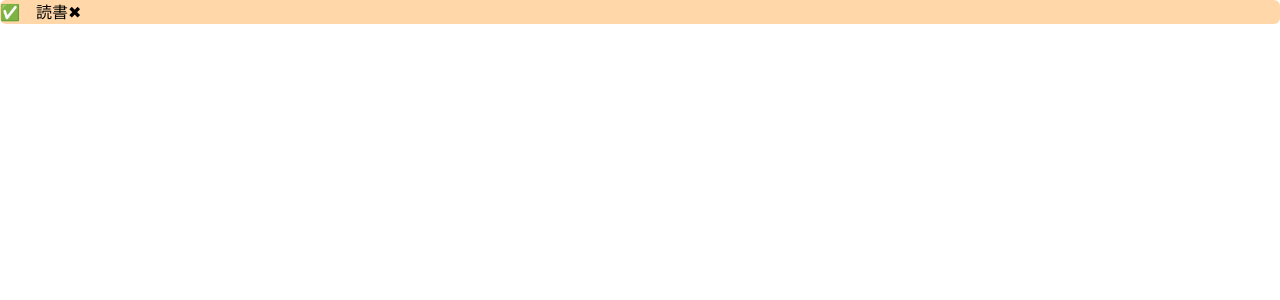
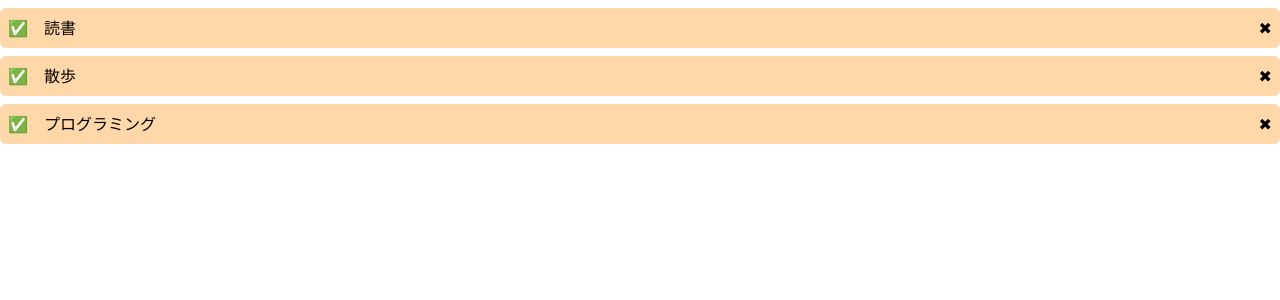
Before and after one commit to Naoya-0213/Next.js_supabase_yt, a Next.js app: page /componets/TodoList in a window 1280 px wide. Shown: the top 300 px of the page. Built offline with nearby package versions, Linux system fonts and the light colour scheme.

Commit message:
TodoList更新

```diff
--- a/pages/componets/TodoList.tsx
+++ b/pages/componets/TodoList.tsx
@@ -4,9 +4,19 @@ const TodoList = () => {
   return (
     <div>
       <ul className="mx-auto">
-        <div className="flex bg-orange-200 rounded-md">
-          <li>✅　読書</li>
-          <span>✖︎</span>
+        <div className="flex bg-orange-200 rounded-md mt-2 p-2 justify-between">
+          <li className="font-medium">✅　読書</li>
+          <span className="cursor-pointer">✖︎</span>
+        </div>
+
+        <div className="flex bg-orange-200 rounded-md mt-2 p-2 justify-between">
+          <li className="font-medium">✅　散歩</li>
+          <span className="cursor-pointer">✖︎</span>
+        </div>
+
+        <div className="flex bg-orange-200 rounded-md mt-2 p-2 justify-between">
+          <li className="font-medium">✅　プログラミング</li>
+          <span className="cursor-pointer">✖︎</span>
         </div>
       </ul>
     </div>
```
Also changed, not shown: package.json (+6 -5 lines), 1 other file (tests, documents, lock files or other folders).
